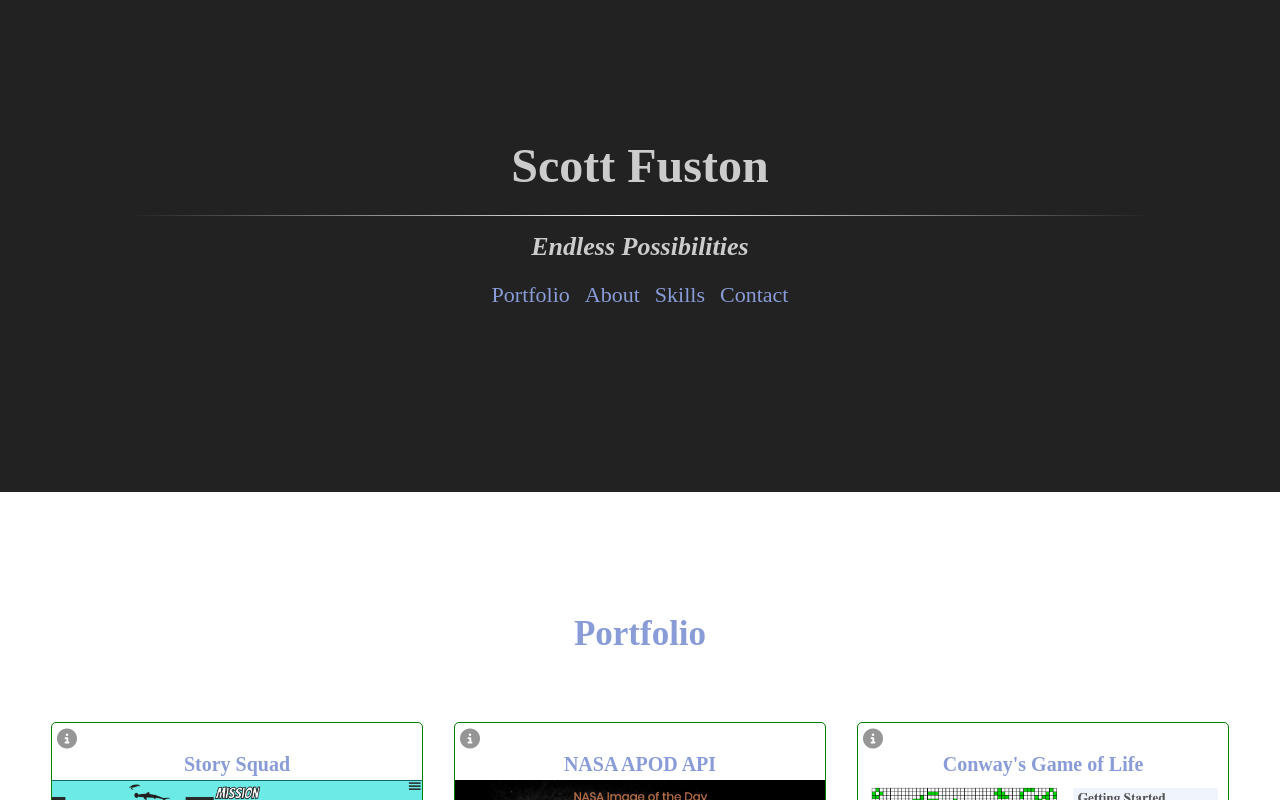
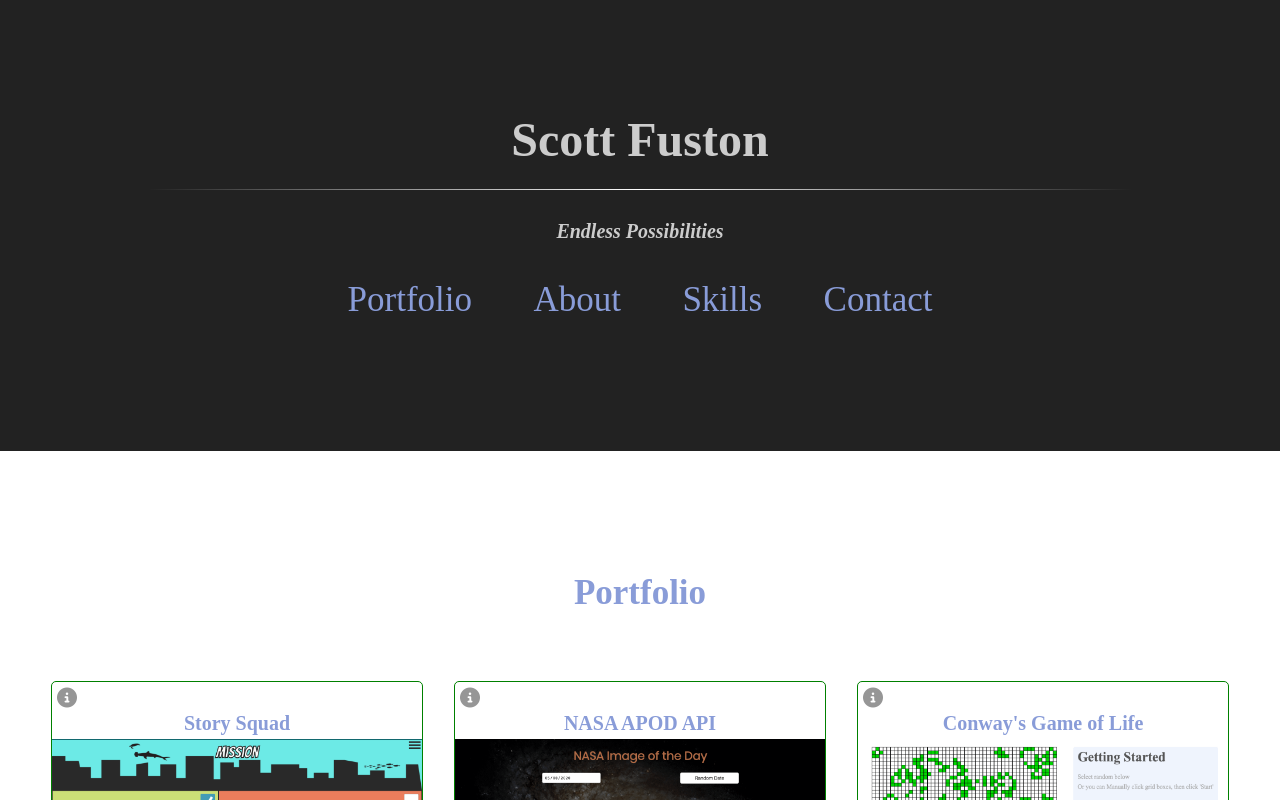
Before and after one commit to fuston05/scott-fuston-portfolio, a React (Create React App) app: page / in a window 1280 px wide. Shown: the top 800 px of the page. Built offline with nearby package versions, Linux system fonts and the light colour scheme.

Commit message:
tweaks header and nav styles

```diff
--- a/src/sass/Header.scss
+++ b/src/sass/Header.scss
@@ -5,16 +5,12 @@
   height: auto;
   background-color: $black;
   margin-bottom: 5%;
-  padding: 10% 0 0 0;
-
-  @include media('600px') {
-    height: 40vh;
-  }
+  padding: 8% 2% 0 2%;
 
   .slogan {
     width: 100%;
     font-style: italic;
-    margin-bottom: 10px;
+    margin: 25px 0 25px 0;
 
     @include media(320px) {
       display: none;
--- a/src/sass/NavMain.scss
+++ b/src/sass/NavMain.scss
@@ -5,7 +5,7 @@
   width: 100%;
   max-width: 100%;
   margin: 0 auto;
-  padding: 0 0 14% 0;
+  padding: 0 0 10% 0;
 
   @include media('320px') {
     padding: 0 2%;
@@ -21,19 +21,28 @@
     }
 
     ul {
+      width: 100%;
       @include dFlex(row, center, center);
       list-style-type: none;
 
-      @include media('320px'){
+      @include media('550px'){
         flex-wrap:wrap;
       }
 
       li {
-        margin-right: 15px;
+        margin-right: 5%;
         @include dFlex(row, space-evenly, center);
 
         &:last-child {
           margin-right: 0;
+        }
+
+        a{
+          font-size: $h4Size;
+
+          @include media('540px'){
+            font-size: $h5Size;
+          }
         }
 
         a:hover {
--- a/src/sass/global.scss
+++ b/src/sass/global.scss
@@ -141,8 +141,4 @@ form {
   button {
     @include buttonStyles;
   }
-
-  //end button
 }
-
-//end form
--- a/src/sass/vars.scss
+++ b/src/sass/vars.scss
@@ -42,7 +42,7 @@ $h1Large: 6.2rem;
 $h2Size: 4.2rem;
 $h2Large: 4.6rem;
 
-$h3Size: 2.6rem;
+$h3Size: 2rem;
 $h3Large: 3rem;
 
 $h4Size: 3.5rem; // fieldset legned also use this
```
